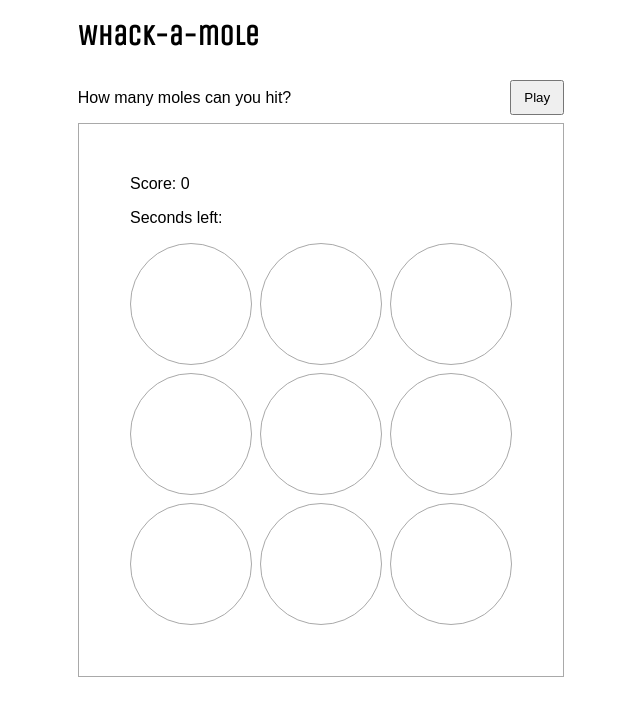
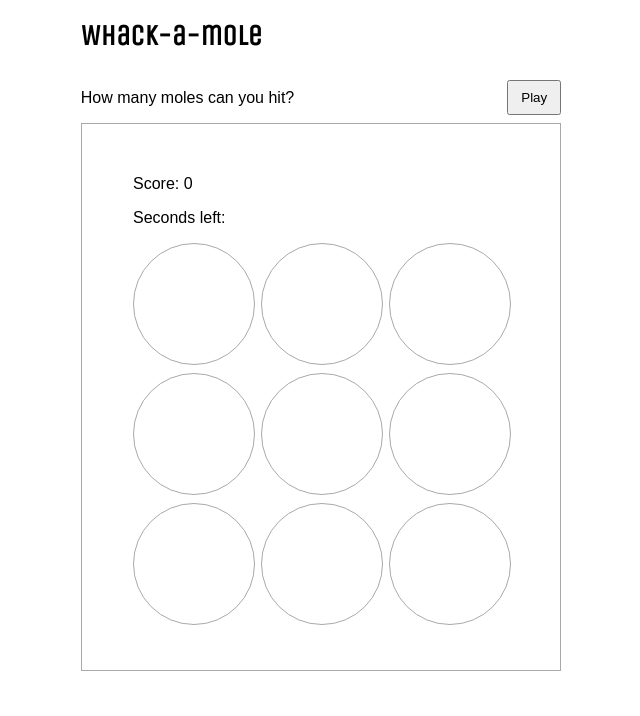
Before and after one commit to millynilly/whack-a-mole, a plain HTML site: page index.html in a window 1280 px wide. Shown: the whole page, without its empty margins (319-959 px from the left). Drawn offline with nearby package versions, Linux system fonts and the light colour scheme; a web font is replaced by a local one.

Commit message:
Change board from flex to grid to maintain square shape

```diff
--- a/styles.css
+++ b/styles.css
@@ -1,7 +1,7 @@
 :root {
     --sqr: 120px;
     --gap: 8px;
-    --width: calc(3 * var(--sqr) + 2 * var(--gap) + 6px);
+    --width: calc(3 * var(--sqr) + 2 * var(--gap));
 }
 
 
@@ -9,6 +9,7 @@ body {
     font-family: 'Red hat mono', sans-serif;
     width: fit-content;
     margin: auto;
+    padding: 0 2vw;
 }
 
 h1 {
@@ -36,9 +37,9 @@ button {
 #game p { margin-top: 0; }
 
 #grid {
-    display: flex;
-    flex-wrap: wrap;
-    gap: 8px;
+    display: grid;
+    grid-template-columns: repeat(3, var(--sqr));
+    gap: var(--gap);
     width: var(--width);
     height: var(--width);
 }
```
